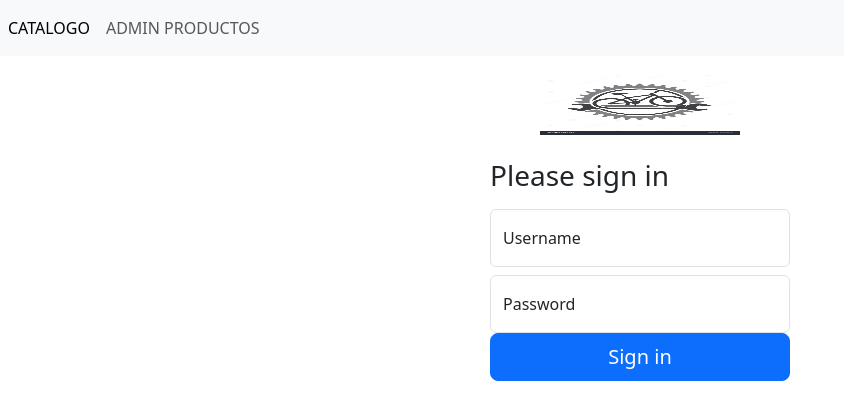
After one commit to williRR/pagina-CRUD, a Flask app: page /login in a window 1280 px wide. The commit adds this page. Shown: the top 420 px of the page, without its empty margins (0-844 px from the left). Run offline with Flask 3, Linux system fonts and the light colour scheme; some libraries are stand-ins or nearby versions.

Commit message:
empezando con el login

```diff
--- a/app/app.py
+++ b/app/app.py
@@ -1,6 +1,8 @@
 from flask import Flask, render_template, request,url_for,redirect,flash,send_from_directory
 from flask_mysqldb import MySQL
 from datetime import datetime
+#importando mi archivo de configuracion para login
+from config import config
 import os
 
 app = Flask(__name__)
@@ -178,5 +180,20 @@ def descripcion(codigo):
     mysql.connection.commit()
     return render_template('admin/descripcionP.html',producto=datos[0])
 
+#
+@app.route('/')
+def loginP():
+    return redirect(url_for('login'))
+# LOGIN PAGUINA PRINCIPAL
+@app.route('/login', methods=['GET','POST'])
+def login():
+    if request.method=='POST':
+        print(request.form['username'])
+        return render_template('admin/login.html')
+    else:
+        return render_template('admin/login.html')
+
 if __name__ == '__main__':
+
+    app.config.from_object(config['development'])
     app.run(debug=True)
--- a/app/static/css/full.css
+++ b/app/static/css/full.css
@@ -1,11 +1,38 @@
-body{
+.navbar {
+    position: fixed;
+    top: 0;
+    width: 100%;
+    z-index: 1000; /* Esto asegura que la barra de navegación esté siempre en la parte superior de otros elementos */
+}
 
-    background-color: #2182e3;
-    font-family: 'Roboto', sans-serif;
-    font-size: 16px;
-    line-height: 1.5;
-    color: #333;
-    margin: 0;
-    padding: 0;
-    box-sizing: border-box;
+body {
+    padding-top: 60px; /* Esto es para evitar que el contenido de la página se oculte detrás de la barra de navegación. Debes ajustar este valor según la altura de tu barra de navegación */
 }
+
+/* El resto de tu CSS... */
+
+/* El resto de tu CSS... */
+
+/* El resto de tu CSS... */
+
+
+
+.form-signin {
+    width: 100%;
+    max-width: 330px;
+    padding: 15px;
+    margin: auto;
+}
+
+.form-signin .form-control {
+    height: 35px;
+    padding: 6px 12px;
+    font-size: 14px;
+}
+
+.form-signin img {
+    display: block;
+    margin-left: auto;
+    margin-right: auto;
+    width: 200px; /* Aumenta este valor para hacer la imagen más grande */
+}
--- a/app/templates/admin/admin.html
+++ b/app/templates/admin/admin.html
@@ -49,6 +49,7 @@
             </thead>
 
             <tbody>
+
                 {%for producto in productos%}
                 <tr>
 
@@ -90,7 +91,7 @@
 
 
 
-<!-- FIN DE MI TABLA  -->
+
 
 
 
--- a/app/templates/admin/cabecera.html
+++ b/app/templates/admin/cabecera.html
@@ -16,7 +16,8 @@
             integrity="sha384-T3c6CoIi6uLrA9TneNEoa7RxnatzjcDSCmG1MXxSR1GAsXEV/Dwwykc2MPK8M2HN"
             crossorigin="anonymous"
         />
-        <link rel="stylesheet" href="static/css/estilos.css" />
+        <link rel="stylesheet" href="{{ url_for('static', filename='css/full.css') }}" />
+        <!-- <link rel="stylesheet" href="{{ url_for('static', filename='css/login.css') }}" /> -->
     </head>
 
     <body>
--- /dev/null
+++ b/app/templates/admin/login.html
@@ -0,0 +1,18 @@
+{%include 'admin/cabecera.html'%}
+
+
+
+<form class="form-signin" action="/login" method="POST">
+    <img class="mb-4" src="{{ url_for('static', filename='img/logo.jpg') }}" alt="" width="100" height="60">
+
+    <h1 class="h3 mb-3 fw-normal">Please sign in</h1>
+    <div class="form-floating">
+        <input type="text" class="form-control" id="username" name="username" placeholder="Username">
+        <label for="username">Username</label>
+    </div>
+    <div class="form-floating mt-2">
+        <input type="password" class="form-control" name="password" placeholder="Password">
+        <label for="password">Password</label>
+    </div>
+    <button class="w-100 btn btn-lg btn-primary" type="submit">Sign in</button>
+</form>
--- a/app/templates/admin/pie.html
+++ b/app/templates/admin/pie.html
@@ -18,6 +18,7 @@
         integrity="sha384-BBtl+eGJRgqQAUMxJ7pMwbEyER4l1g+O15P+16Ep7Q9Q+zqX6gSbd85u4mG4QzX+"
         crossorigin="anonymous"
     ></script>
+
     <script src="{{ url_for('static', filename='js/app.js') }}"></script>
 
 
```
Also changed, not shown: app/config.py (added, +10 -0 lines), app/static/css/login.css (added, +35 -0 lines), app/templates/admin/nuevo.html (+1 -13 lines), app/static/img/2024091856_Casco-certificado-abatible-doble-proposito-para-moto-Ultra-4210-negro-mate-solido-Todomoto-Guatemala_1-1.jpg (deleted), app/static/img/logo.jpg (added).
